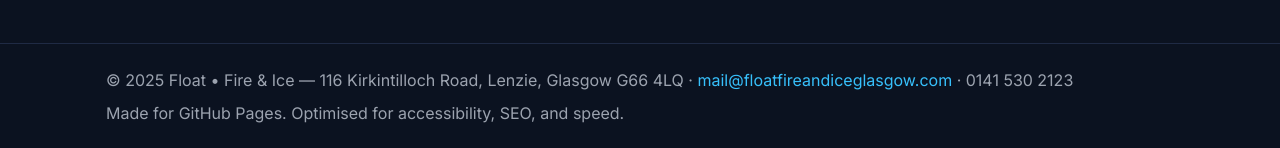
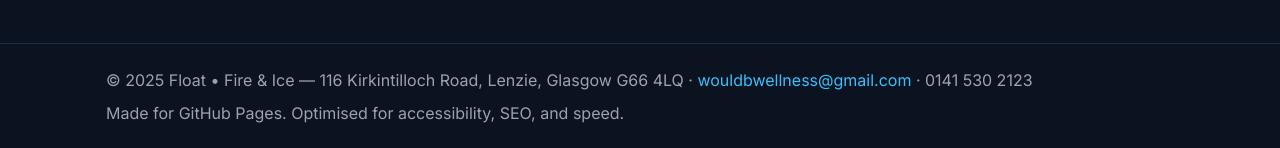
Before and after one commit to Kaleidoscopekitchenresprays/wouldbwellness-site, a plain HTML site: page index.html in a window 1280 px wide. Shown: the part 1184-1332 px from the top of the page. Drawn offline with Linux system fonts and the light colour scheme.

Commit message:
Update index.html

```diff
--- a/index.html
+++ b/index.html
@@ -136,7 +136,7 @@ img.headshot.leona { object-position: 50% 32%; } /* a touch lower */
   <footer class="footer">
     <div class="container">
       <div>© <span id="year"></span> Float • Fire &amp; Ice — 116 Kirkintilloch Road, Lenzie, Glasgow G66 4LQ ·
-        <a href="mailto:wouldbwellness@gmail.com">mail@floatfireandiceglasgow.com</a> · 0141 530 2123
+        <a href="mailto:wouldbwellness@gmail.com">wouldbwellness@gmail.com</a> · 0141 530 2123
       </div>
       <div style="margin-top:8px">Made for GitHub Pages. Optimised for accessibility, SEO, and speed.</div>
     </div>
```
